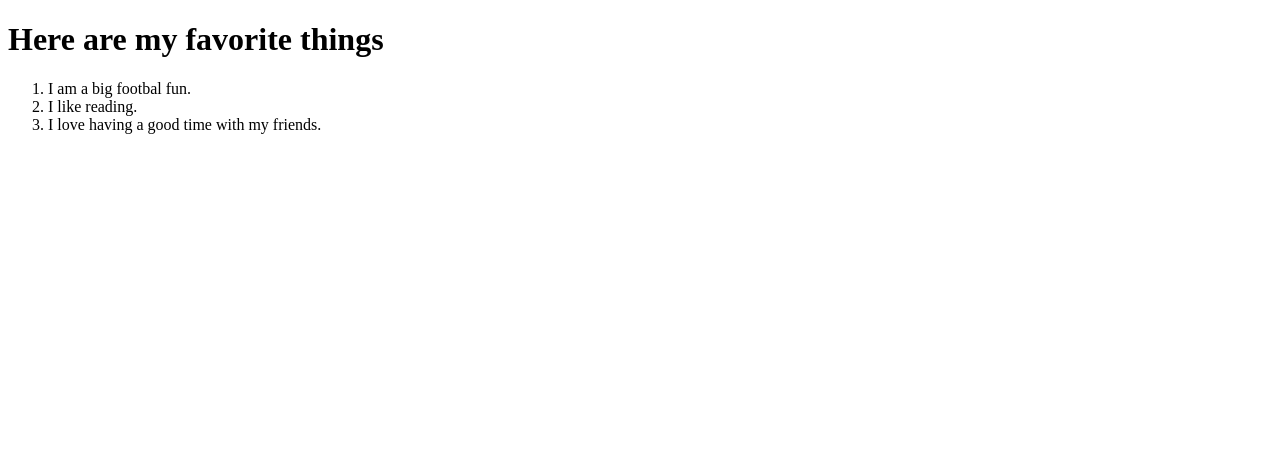
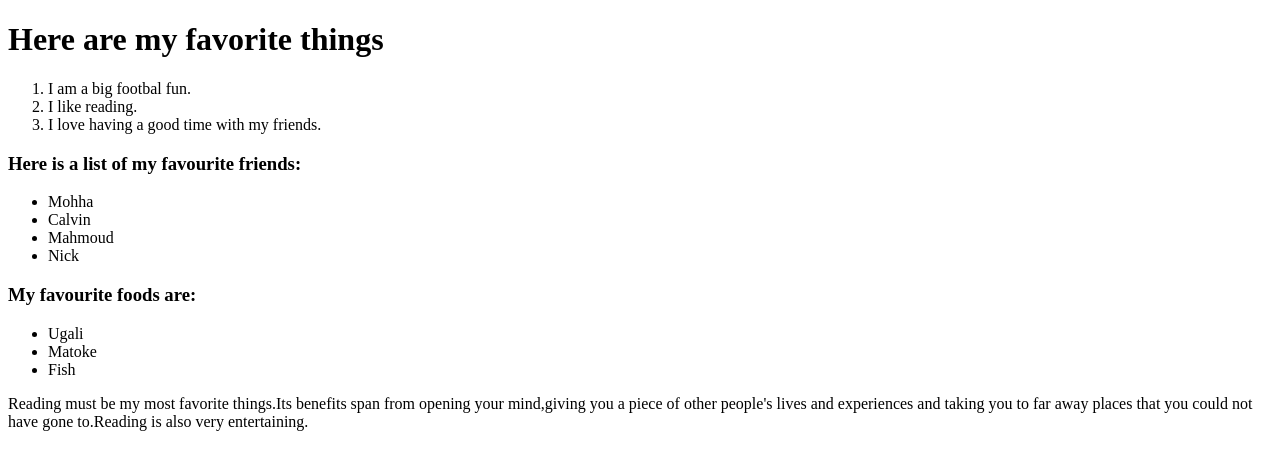
Before and after one commit to Ndundiro/what-I-will-learn-prep, a plain HTML site: page my-favorite-things.html in a window 1280 px wide. Drawn offline with Linux system fonts and the light colour scheme.

Commit message:
Added a list and paragraph.
The first list is of my friends,while the second is of my favourite meals.Included at the bottom is a paragraph about why I love reading

```diff
--- a/my-favorite-things.html
+++ b/my-favorite-things.html
@@ -10,6 +10,20 @@
             <li>I like reading.</li>
             <li>I love having a good time with my friends.</li>
         </ol>
+        <h3>Here is a list of my favourite friends:</h3>
+        <ul>
+            <li>Mohha</li>
+            <li>Calvin</li>
+            <li>Mahmoud</li>
+            <li>Nick</li>
+        </ul>
+        <h3>My favourite foods are:</h3>
+        <ul>
+            <li>Ugali</li>
+            <li>Matoke</li>
+            <li>Fish</li>
+        </ul>
+        <p>Reading must be my most favorite things.Its benefits span from opening your mind,giving you a piece of other people's lives and experiences and taking you to far away places that you could not have gone to.Reading is also very entertaining.</p>
 
     </body>
 </html>
```
